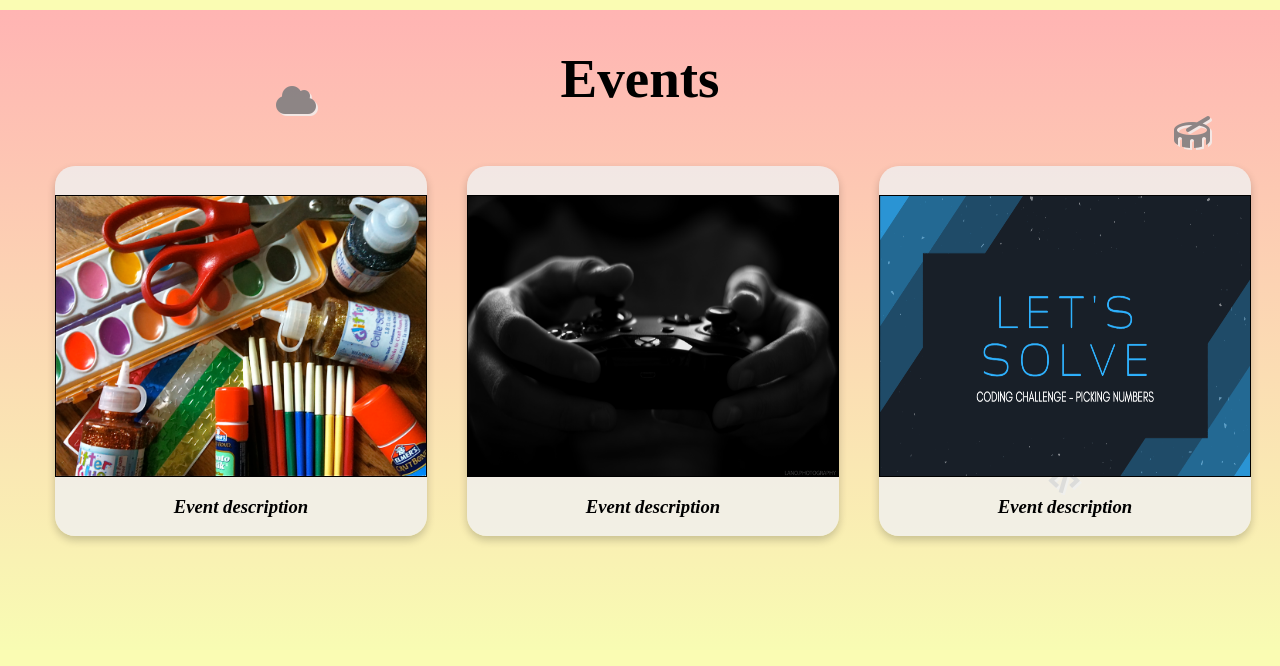
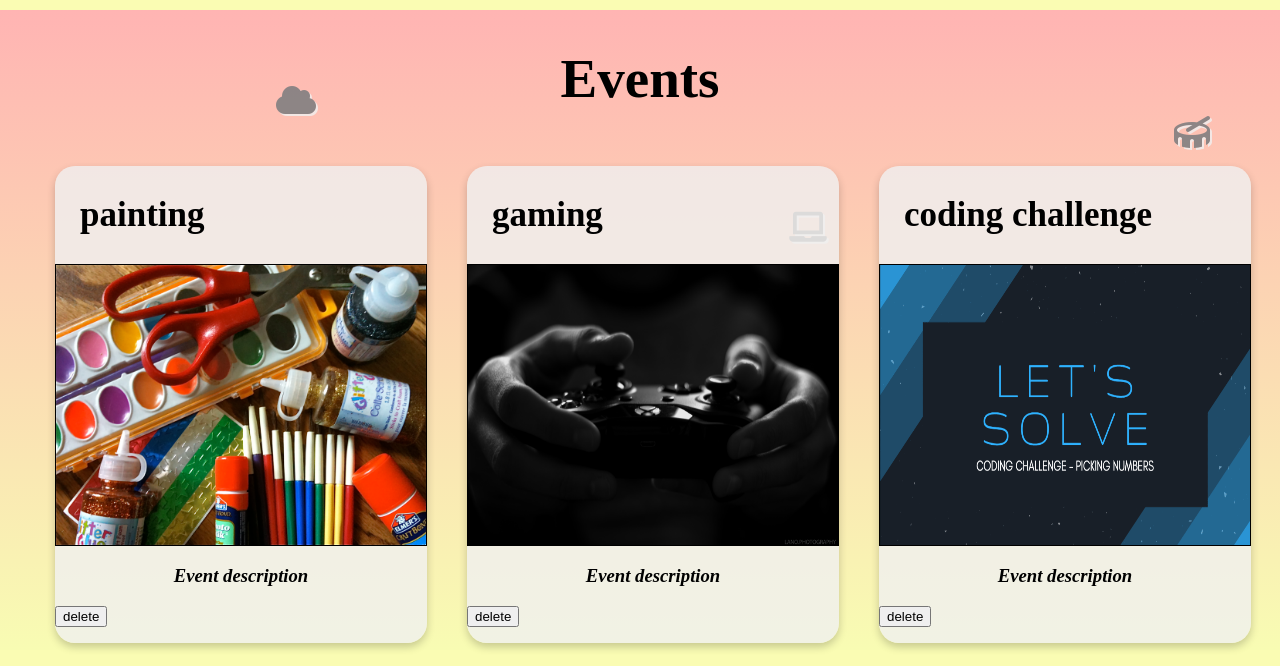
Before and after one commit to raghuvar-arora-au2/techfest_webapp, a Node server app: page /events in a window 1280 px wide. Shown: the part 134-800 px from the top of the page. Run offline with Node 20, Linux system fonts and the light colour scheme; the visitor is signed in with stand-in values (Sample User, id 1); some libraries are stand-ins or nearby versions.

Commit message:
added routes to delete events

```diff
--- a/app.js
+++ b/app.js
@@ -1,3 +1,9 @@
+//TASK: make authentication work
+//TASK: add routes to delete events    --done
+//TASK: modify /events for admin 	   --done
+//TASK: add route to add sponsors
+//TASK: refactor code to ES7
+
 let express=require("express");
 var app=express();
 var bodyParser=require("body-parser");
@@ -57,10 +63,10 @@
 
 app.get("/events", function(req, res){
 	//sample events
-	var events=[{"name":"painting","image":"/artimage.jpg"},
+	var events=[{"id":"1234", "name":"painting","image":"/artimage.jpg"},
 				{"name":"gaming","image":"/gimage.jpg"},
 				{"name":"coding challenge", "image":"/codeimage.png"}]
-	res.render("events", {events:events});
+	res.render("events", {events:events, curUser:req.user});
 })
 
 
@@ -110,6 +116,13 @@
 			console.log(req.user, "hey");
 })
 
+app.delete("/:id",  function(req, res){
+	Admin.findByIdAndRemove(req.params.id, function(err){
+			res.redirect("/events");
+		}
+)})
+
+
 app.get("/events/new",isLoggedIn,  function(req, res){
 	res.render("newevent");
 })
--- a/views/events.ejs
+++ b/views/events.ejs
@@ -57,7 +57,7 @@
    <div class="eventcontainer">
    <%events.forEach(function(event){  %>
     <div class="event">
-    <h2 class="eveheading"> <%event.name%> </h2>
+    <h2 class="eveheading"> <%=event.name%> </h2>
 
     <img class="eveimg" alt=CodingChallenge src= "<%=event.image %>">
     <h3><i>Event description</i></h3>
@@ -65,7 +65,11 @@
        <div class="rgbtn"> For Info Click </div>
        <a class="minfo" href="codingchallenge.html">Here.</a>
      </div>
-
+     <%if(curUser){%>
+     <form action="/<%=event.id %>" method="DELETE">
+  	<button type="delete">delete</button>
+     </form>
+	<%}%>
     </div>
     <%}); %>
 
```
